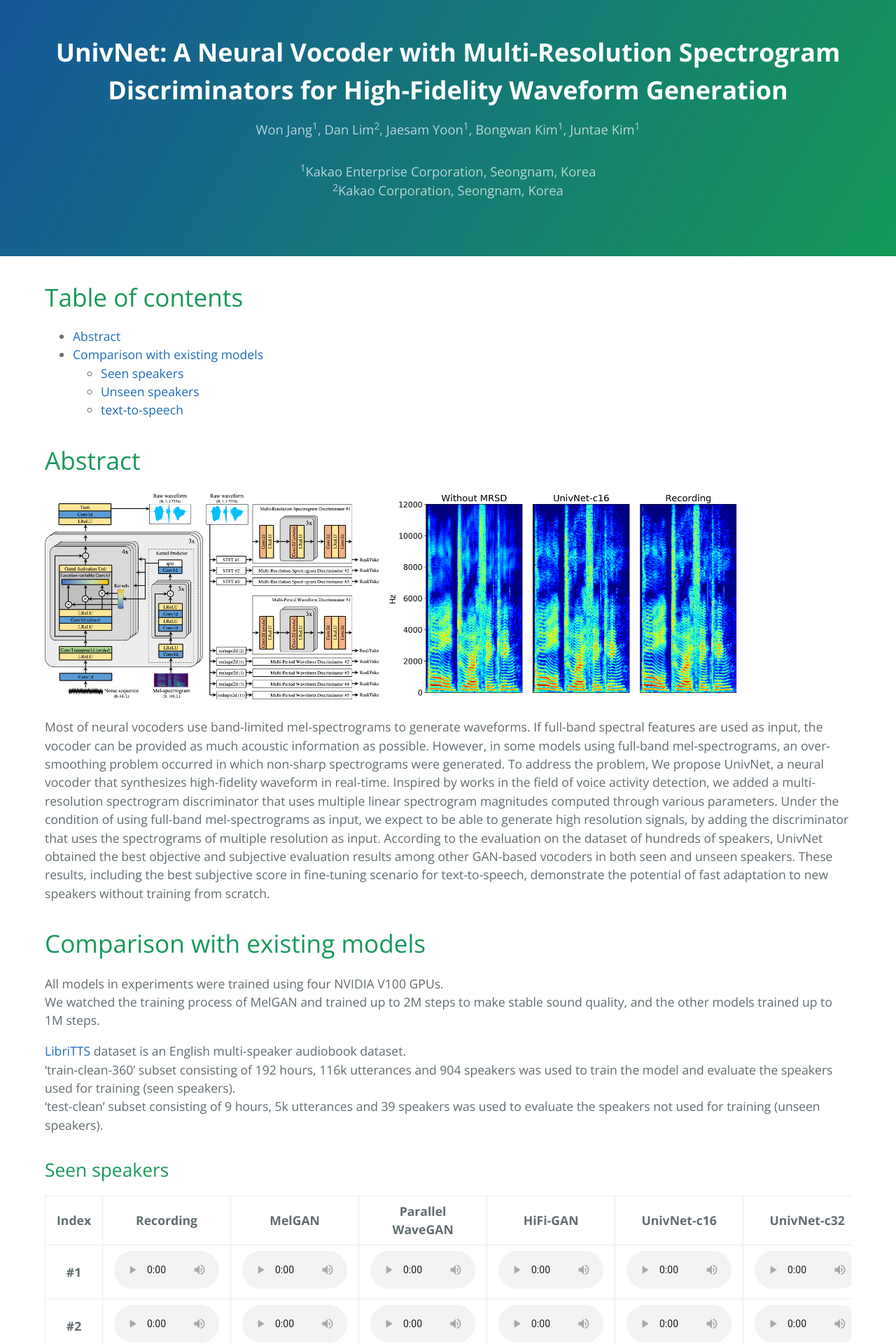
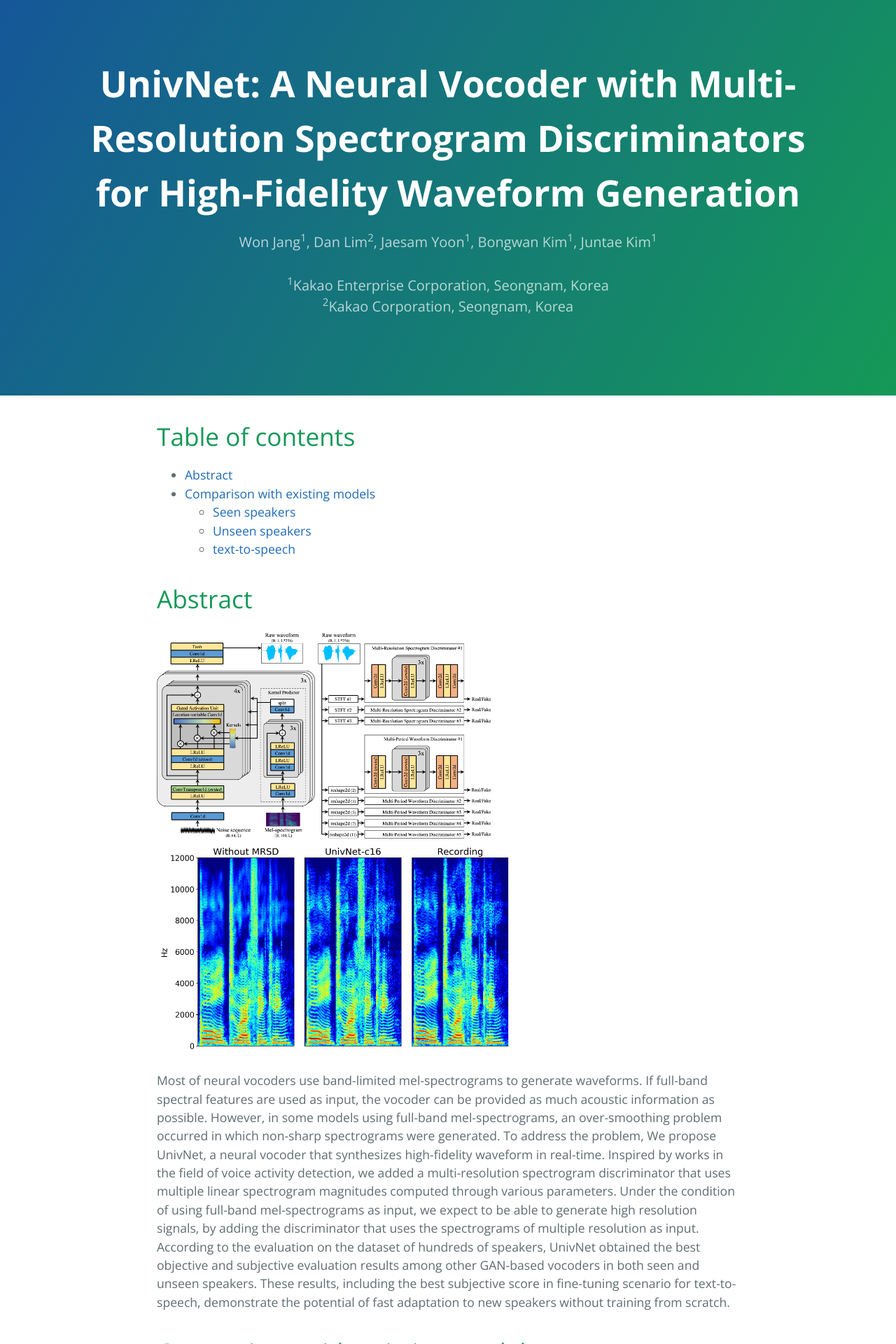
Before and after one commit to kallavinka8045/is2021, a Jekyll site: the page built from index.md, in a window 1280 px wide. Shown: the top 1920 px of the page at 70% size. Built offline with Jekyll 4.4.1, drawn with Linux system fonts in a browser that asks for light colours; our own code applies the rules of GitHub Pages for plain Markdown files; some of the changed text lies outside the part shown.

Commit message:
Update variables.scss

```diff
--- a/_sass/variables.scss
+++ b/_sass/variables.scss
@@ -1,6 +1,6 @@
 // Breakpoints
-$large-breakpoint: 160em !default;
-$medium-breakpoint: 63em !default;
+$large-breakpoint: 64em !default;
+$medium-breakpoint: 42em !default;
 
 // Headers
 $header-heading-color: #fff !default;
```
